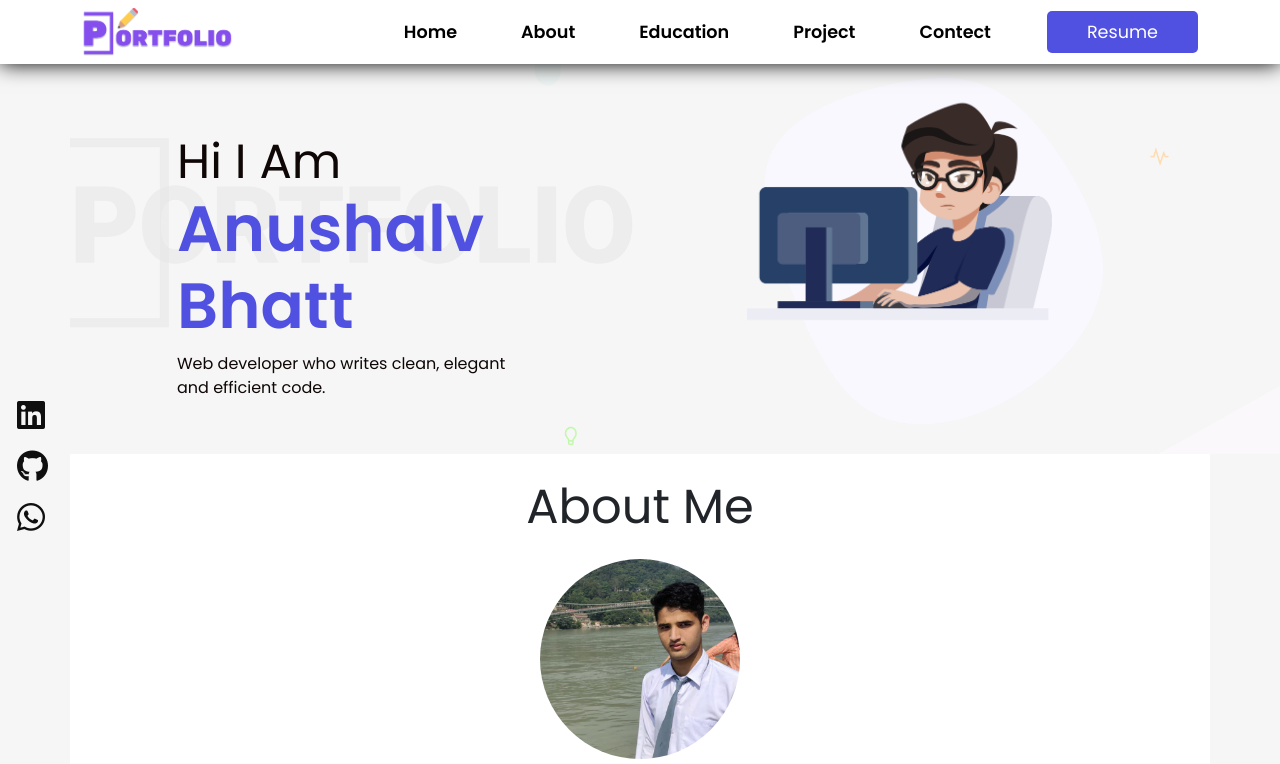
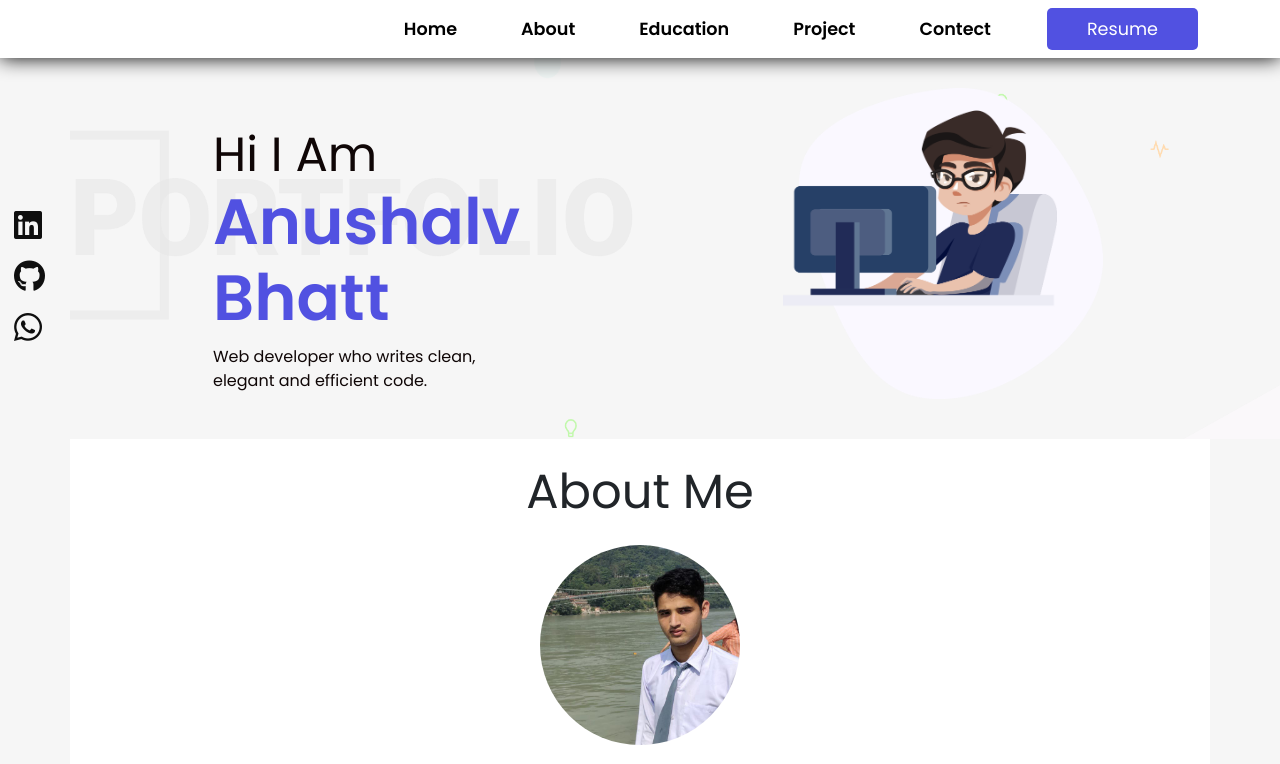
Before and after one commit to ANUSHALAV/Portfolio_Website, a plain HTML site: page index.html in a window 1280 px wide. Shown: the top 764 px of the page. Drawn offline with nearby package versions, Linux system fonts and the light colour scheme.

Commit message:
initial commit

```diff
--- a/css/style.css
+++ b/css/style.css
@@ -108,8 +108,8 @@ nav {
 .social-section {
     height: 20vh;
     position: fixed;
-    top: 390px;
-    left: 5px;
+    top: 200px;
+    left: 2px;
 }
 
 .social-section i {
--- a/index.html
+++ b/index.html
@@ -27,7 +27,7 @@
         <!-- header-section -->
         <nav class="navbar navbar-expand-lg position-fixed t-0 w-100">
             <div class="container">
-                <img src="images/logo.png" alt="" width="150px">
+                <!-- <img src="images/logo.png" alt="" width="150px"> -->
                 <button class="navbar-toggler" type="button" data-bs-toggle="collapse"
                     data-bs-target="#navbarSupportedContent" aria-controls="navbarSupportedContent"
                     aria-expanded="false" aria-label="Toggle navigation">
@@ -66,11 +66,11 @@
             <div class="container pt-5">
                 <div class="row d-flex align-items-center justify-content-around"
                     style="background-image: url('/images/home-banner.png'); background-repeat: no-repeat; background-size: cover; background-position: center;">
-                    <div class="col-md-4 col-12 pt-5">
+                    <div class="col-md-4 col-12 pt-5 ps-5">
                         <h2>hi i am <span class="fw-bold" style="color:#5151e1;">anushalv bhatt</span></h2>
                         <p>Web developer who writes clean, elegant and efficient code.</p>
                     </div>
-                    <div class="col-md-4 col-12">
+                    <div class="col-md-4 col-12 ps-5">
                         <img src="images/home-right.webp" alt="" class="w-100" width="250px">
                     </div>
                 </div>
```
